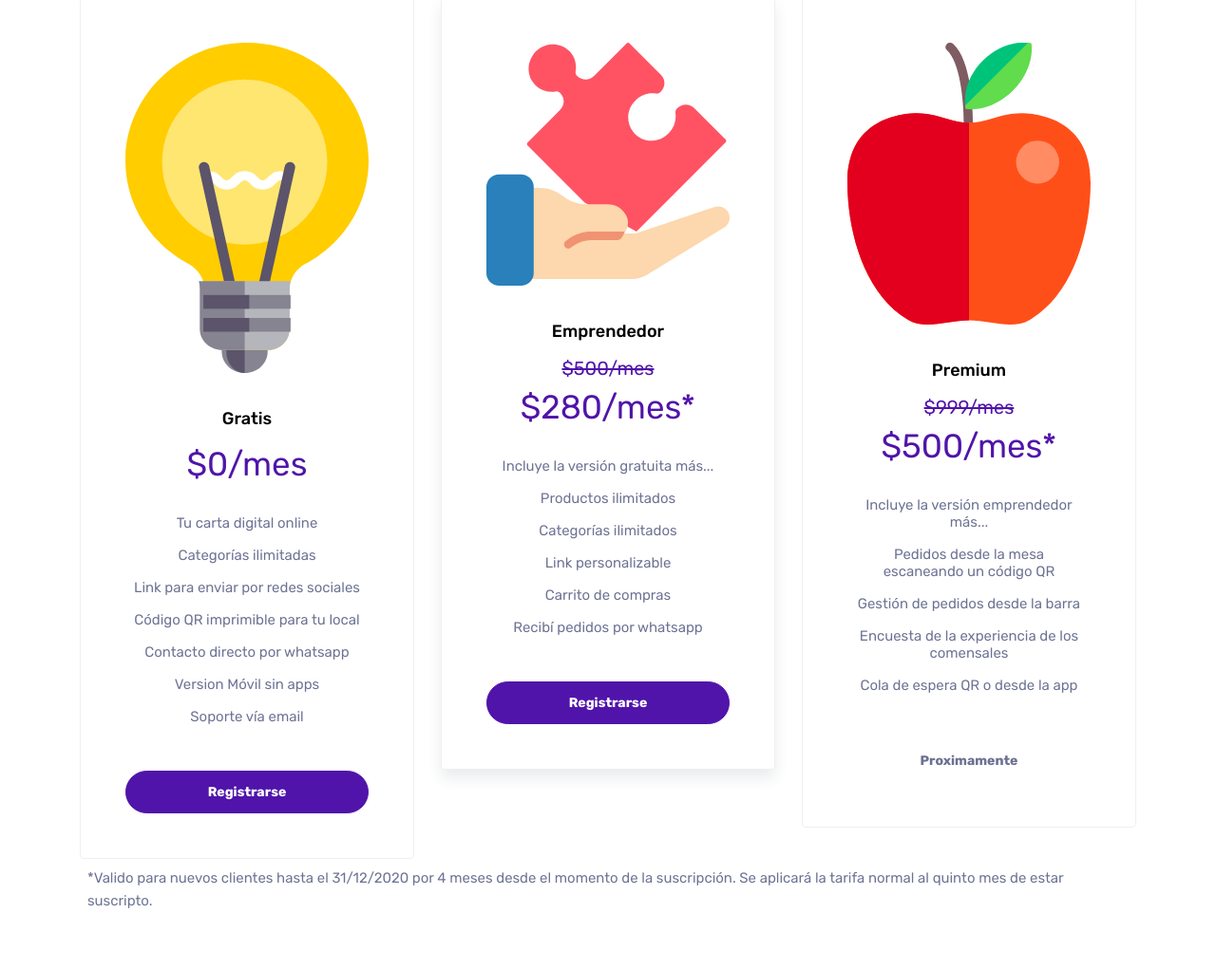
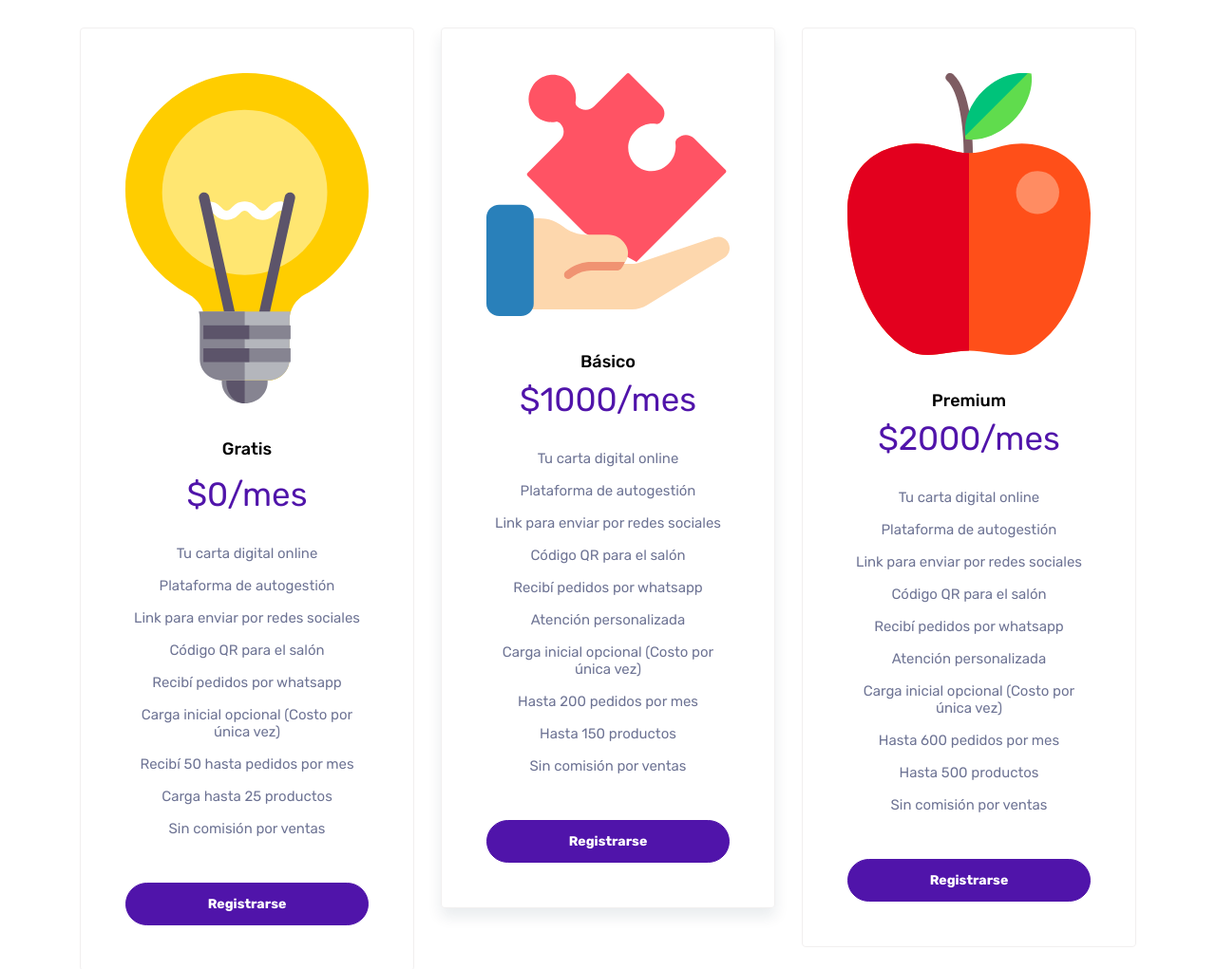
Before and after one commit to salemorfi/salemorfi.github.io, a website: page index.html in a window 1280 px wide. Shown: the part 2803-3824 px from the top of the page at 95% size. Drawn offline with Linux system fonts and the light colour scheme.

Commit message:
cambio de planes

```diff
--- a/index.html
+++ b/index.html
@@ -88,7 +88,7 @@
 										Cargá tu carta desde nuestra plataforma de administración y compartila por redes
 										con el link o imprimiendo el código QR.
 									</p>
-									<a href="https://app.salemorfi.com.ar/#restaurants/DqHKFEsXYaKC0tIiHioI"
+									<a href="https://app.salemorfi.com.ar/#restaurants/DqHKFEsXYaKC0tIiHioI?delivery=true"
 										target="_blank" class="btn btn-success mt-3 ml-3">Probá Sale Morfi</a>
 									<a href="https://platform.salemorfi.com.ar/register" target="_blank"
 										class="btn btn-success mt-3 ml-3">Sumá tu marca</a>
@@ -389,7 +389,8 @@
 							<div>
 								<h3 class="font-weight-medium text-dark ">Nuestros Planes</h3>
 								<h5 class="text-dark ">Elegí el plan que mejor se adapte a tu situación.</h5>
-								<p>¿No tenes tiempo? Nosotros nos encargamos, pedí tu cotización de carga inicial.</p>
+								<p>Consultanos por la configuración inicial</p>
+								<p>Consultanos por folletería</p>
 							</div>
 							<!-- <div class="mb-5 mb-lg-0 mt-3 mt-lg-0">
 									<div class="d-flex align-items-center">
@@ -413,12 +414,14 @@
 							<div class="pricing-box-content">
 								<ul class="pricing-list">
 									<li>Tu carta digital online</li>
-									<li>Categorías ilimitadas</li>
+									<li>Plataforma de autogestión</li>
 									<li>Link para enviar por redes sociales</li>
-									<li>Código QR imprimible para tu local</li>
-									<li>Contacto directo por whatsapp</li>
-									<li>Version Móvil sin apps</li>
-									<li>Soporte vía email</li>
+									<li>Código QR para el salón</li>
+									<li>Recibí pedidos por whatsapp</li>
+									<li>Carga inicial opcional (Costo por única vez)</li>
+									<li>Recibí 50 hasta pedidos por mes</li>
+									<li>Carga hasta 25 productos</li>
+									<li>Sin comisión por ventas</li>
 								</ul>
 							</div>
 							<a href="https://platform.salemorfi.com.ar/register" target="_blank"
@@ -428,17 +431,21 @@
 					<div class="col-sm-* col-md-4">
 						<div class="pricing-box selected">
 							<img src="images/proffessional.svg" alt="starter">
-							<h6 class="font-weight-medium title-text">Emprendedor</h6>
-							<h5 class="text-amount mt-2"><strike>$500/mes</strike></h5>
-							<h3 class="text-amount mb-4">$280/mes*</h3>
+							<h6 class="font-weight-medium title-text">Básico</h6>
+							<h3 class="text-amount mb-4">$1000/mes</h3>
 							<div class="pricing-box-content">
 								<ul class="pricing-list">
-									<li>Incluye la versión gratuita más...</li>
-									<li>Productos ilimitados</li>
-									<li>Categorías ilimitados</li>
-									<li>Link personalizable</li>
-									<li>Carrito de compras</li>
+									<li>Tu carta digital online</li>
+									<li>Plataforma de autogestión</li>
+									<li>Link para enviar por redes sociales</li>
+									<li>Código QR para el salón</li>
 									<li>Recibí pedidos por whatsapp</li>
+									<li>Atención personalizada</li>
+									<li>Carga inicial opcional (Costo por única vez)</li>
+
+									<li>Hasta 200 pedidos por mes</li>
+									<li>Hasta 150 productos</li>
+									<li>Sin comisión por ventas</li>
 								</ul>
 							</div>
 							<a href="https://platform.salemorfi.com.ar/register" target="_blank"
@@ -449,24 +456,25 @@
 						<div class="pricing-box">
 							<img src="images/premium.svg" alt="starter">
 							<h6 class="font-weight-medium title-text">Premium</h6>
-							<h5 class="text-amount mt-2"><strike>$999/mes</strike></h5>
-							<h3 class="text-amount mb-4">$500/mes*</h3>
+							<h3 class="text-amount mb-4">$2000/mes</h3>
 							<div class="pricing-box-content">
 
 								<ul class="pricing-list">
-									<li>Incluye la versión emprendedor más...</li>
-									<li>Pedidos desde la mesa escaneando un código QR </li>
-									<li>Gestión de pedidos desde la barra</li>
-									<li>Encuesta de la experiencia de los comensales </li>
-									<li>Cola de espera QR o desde la app</li>
+									<li>Tu carta digital online</li>
+									<li>Plataforma de autogestión</li>
+									<li>Link para enviar por redes sociales</li>
+									<li>Código QR para el salón</li>
+									<li>Recibí pedidos por whatsapp</li>
+									<li>Atención personalizada</li>
+									<li>Carga inicial opcional (Costo por única vez)</li>
+									<li>Hasta 600 pedidos por mes</li>
+									<li>Hasta 500 productos</li>
+									<li>Sin comisión por ventas</li>
 								</ul>
 							</div>
-							<a class="btn btn-outline-disabled">Proximamente</a>
+							<a href="https://platform.salemorfi.com.ar/register" target="_blank"
+								class="btn btn-primary">Registrarse</a>
 						</div>
-					</div>
-					<div class="col">
-						<p class="m-2">*Valido para nuevos clientes hasta el 31/12/2020 por 4 meses desde el momento de
-							la suscripción. Se aplicará la tarifa normal al quinto mes de estar suscripto.</p>
 					</div>
 				</div>
 			</div>
@@ -626,7 +634,8 @@
 									<li><a href="#testimonial" class="footer-link">Testimoniales</a></li>
 									<li><a href="#plans" class="footer-link">Planes</a></li>
 									<li><a href="#contact" class="footer-link">Contactanos</a></li>
-									<li><a href="https://platform.salemorfi.com.ar" class="footer-link">Ingresar</a></li>
+									<li><a href="https://platform.salemorfi.com.ar" class="footer-link">Ingresar</a>
+									</li>
 
 								</ul>
 							</div>
--- a/scss/_pricing.scss
+++ b/scss/_pricing.scss
@@ -10,7 +10,7 @@
 	-ms-transition: all 1s;
 	-o-transition: all 1s;
 	transition: all 1s;
-	min-height: 660px;
+	min-height: 760px;
 	display: flex;
 	flex-flow: column;
 	.title-text {
```
Also changed, not shown: css/style.css, 1 other file.
